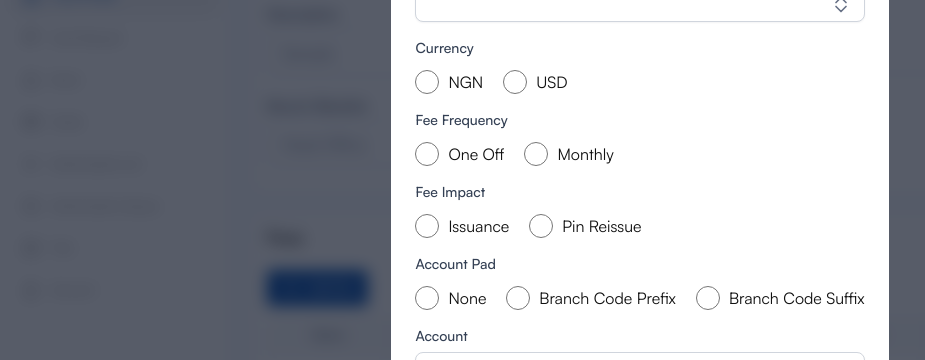
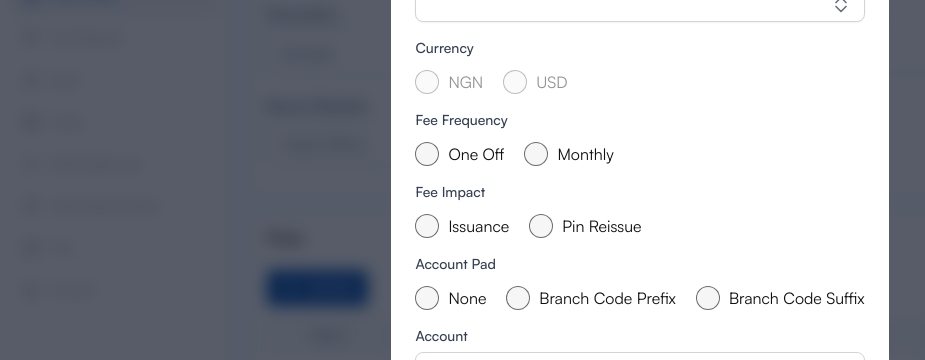
Before and after one commit to VriaA/CoreInfra-Frontend-Assignment, a React (Vite) app: page /card-profile/create in a window 1280 px wide. Both pictures are taken after typing "Sample", "Sample", "Sample" into the empty fields and a click on the button "Add Fee". Shown: the part 376-736 px from the top of the page, without its empty margins (0-925 px from the left). Built offline with nearby package versions, Linux system fonts and the light colour scheme; a web font is replaced by a local one.

Commit message:
match radio button style to Figma design

```diff
--- a/src/index.css
+++ b/src/index.css
@@ -12,6 +12,28 @@ input[type="number"]::-webkit-inner-spin-button,
 input[type="number"]::-webkit-outer-spin-button {
   -webkit-appearance: none;
   margin: 0;
+}
+
+input[type="radio"] {
+  appearance: none;
+  position: relative;
+}
+
+input[type="radio"]:checked {
+  background-color: #014daf;
+  border: none;
+}
+
+input[type="radio"]:checked::after {
+  content: "";
+  position: absolute;
+  inset: 0;
+  margin: auto;
+  display: block;
+  background-color: #ffffff;
+  width: 12px;
+  height: 12px;
+  border-radius: 50%;
 }
 
 @font-face {
--- a/src/pages/card_profile/components/RadioGroup.tsx
+++ b/src/pages/card_profile/components/RadioGroup.tsx
@@ -30,7 +30,7 @@ export default function RadioGroup({
         {options.map((option) => (
           <label
             key={option.name}
-            className="font-satoshi font-regular flex gap-[9px] text-base leading-6 text-[#121212]">
+            className={`${groupName === "currency" ? "opacity-45" : "opacity-100"} font-satoshi font-regular flex gap-[9px] text-base leading-6 text-[#121212]`}>
             <input
               type="radio"
               name={option.name}
@@ -38,7 +38,7 @@ export default function RadioGroup({
               value={option.name}
               checked={selected === option.name}
               onChange={(e) => onChange(e, groupName)}
-              className="h-6 w-6 accent-[#014DAF]"
+              className="h-6 w-6 rounded-full border border-[#000000]/56 bg-[#F6F6F6]"
             />
             {option.label}
           </label>
```
